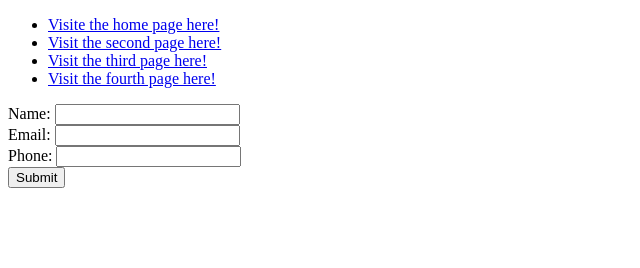
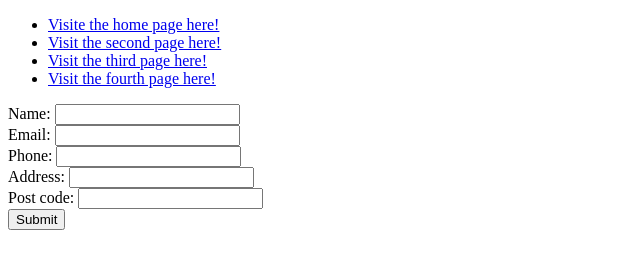
Before and after one commit to fallouua92/css-testing, a plain HTML site: page contact.html in a window 1280 px wide. Shown: the whole page, without its empty margins (0-640 px from the left). Drawn offline with Linux system fonts and the light colour scheme.

Commit message:
updated my contact

```diff
--- a/contact.html
+++ b/contact.html
@@ -10,7 +10,7 @@
         }
     </script>
 </head>
-<body>
+<body class="contactus">
     <ul>
         <li> <a href="index.html">Visite the home page here!</a> </li>
         <li> <a href="secondpage.html"> Visit the second page here!</a> </li>
@@ -21,7 +21,9 @@
     <form name="myForm" onsubmit="return validateForm()">
         <div>Name: <input type="text" name="fname"></div>
         <div>Email: <input type="text" name="femail"></div>
-        <div>Phone: <input type="text" name="fphone"></div>
+		<div>Phone: <input type="text" name="fphone"></div>
+		<div>Address: <input type="text" name="ffull address"></div>
+		<div>Post code: <input type="text" name="fpost code"></div>
         <input type="submit" value="Submit">
     </form>
 </body>
```
Also changed, not shown: contactus.html (+1 -1 lines).
